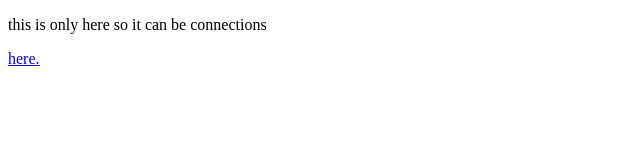
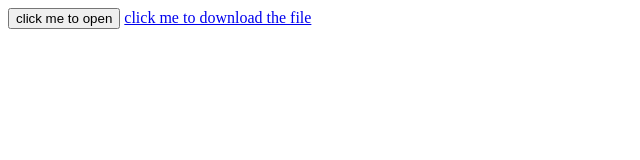
Before and after one commit to GDLevelRequest/chompybee.github.io, a plain HTML site: page index.html in a window 1280 px wide. Shown: the whole page, without its empty margins (0-640 px from the left). Drawn offline with Linux system fonts and the light colour scheme.

Commit message:
Update index.html

```diff
--- a/index.html
+++ b/index.html
@@ -1,10 +1,12 @@
 <!DOCTYPE html>
 <html>
-  <head>
-    <title>chompybee</title>
-  </head>
   <body>
-    <p>this is only here so it can be connections</p>
-    <a href="https://chompybee.carrd.co">here.</a>
+<button onclick=openPopout()>click me to open</button>
+<a href="file:///home/chronos/u-04884ec829f115c77e9c899f6fb436bc9913317c/MyFiles/Downloads/DVD Screensaver.sb3" download>click me to download the file</a>
+<script>
+    function openPopout() {
+      window.open("https://turbowarp.org/editor?extension=https://extensions.turbowarp.org/CubesterYT/WindowControls.js", "_blank", "width=800,height=600,resizable=yes");
+    }
+</script>
   </body>
 </html>
```
